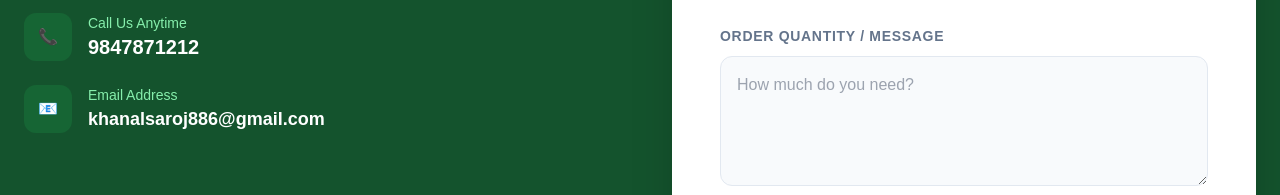
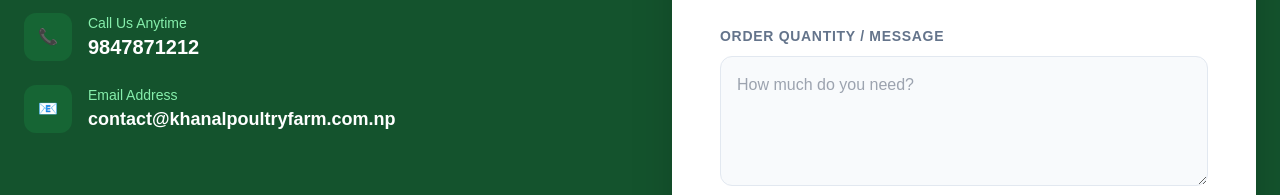
Before and after one commit to CPKhanal/KhanalPoultryFarm, a plain HTML site: page index.html in a window 1280 px wide. Shown: the part 3237-3432 px from the top of the page. Drawn offline with nearby package versions, Linux system fonts and the light colour scheme.

Commit message:
mail updated

```diff
--- a/index.html
+++ b/index.html
@@ -224,7 +224,7 @@
                         <div class="w-12 h-12 bg-green-800 rounded-xl flex items-center justify-center">📧</div>
                         <div>
                             <p class="text-sm text-green-300">Email Address</p>
-                            <p class="font-bold text-lg text-white">khanalsaroj886@gmail.com</p>
+                            <p class="font-bold text-lg text-white">contact@khanalpoultryfarm.com.np</p>
                         </div>
                     </div>
                 </div>
```
